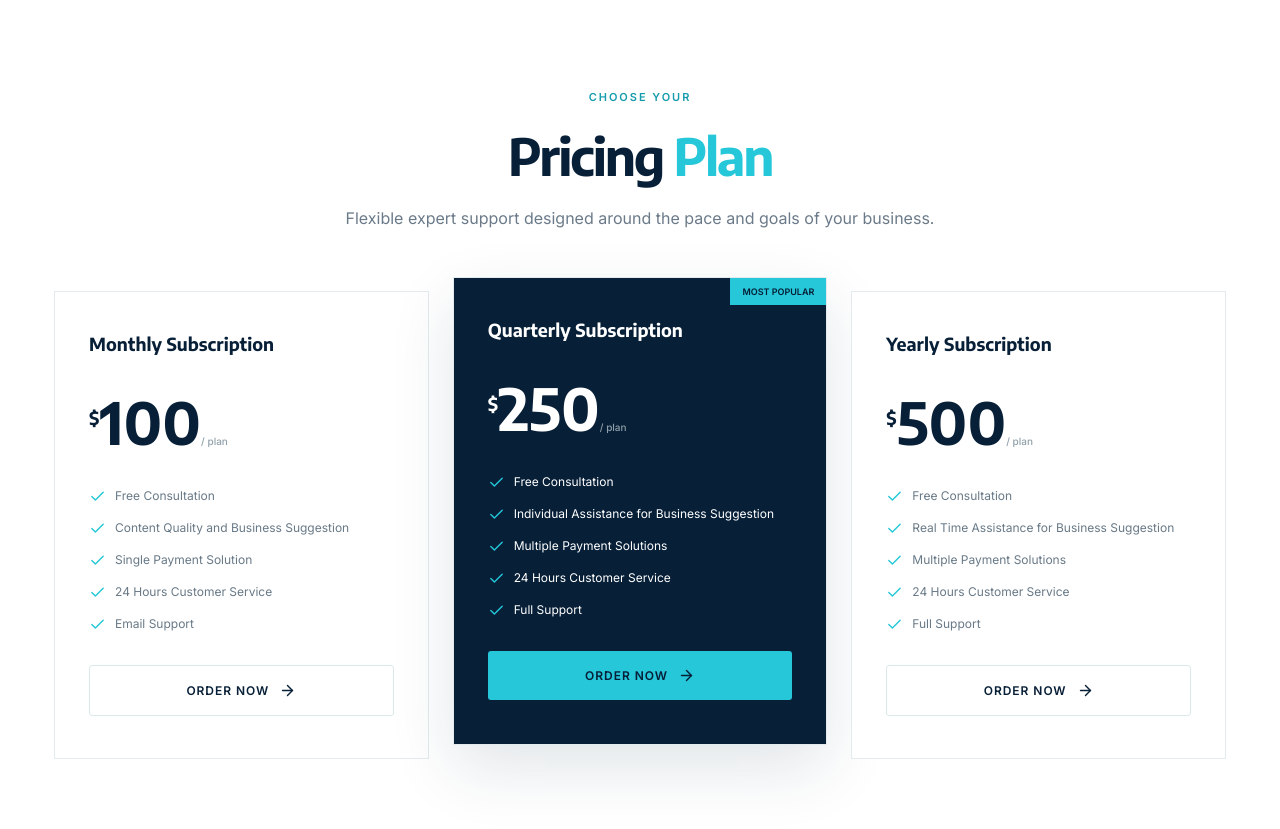
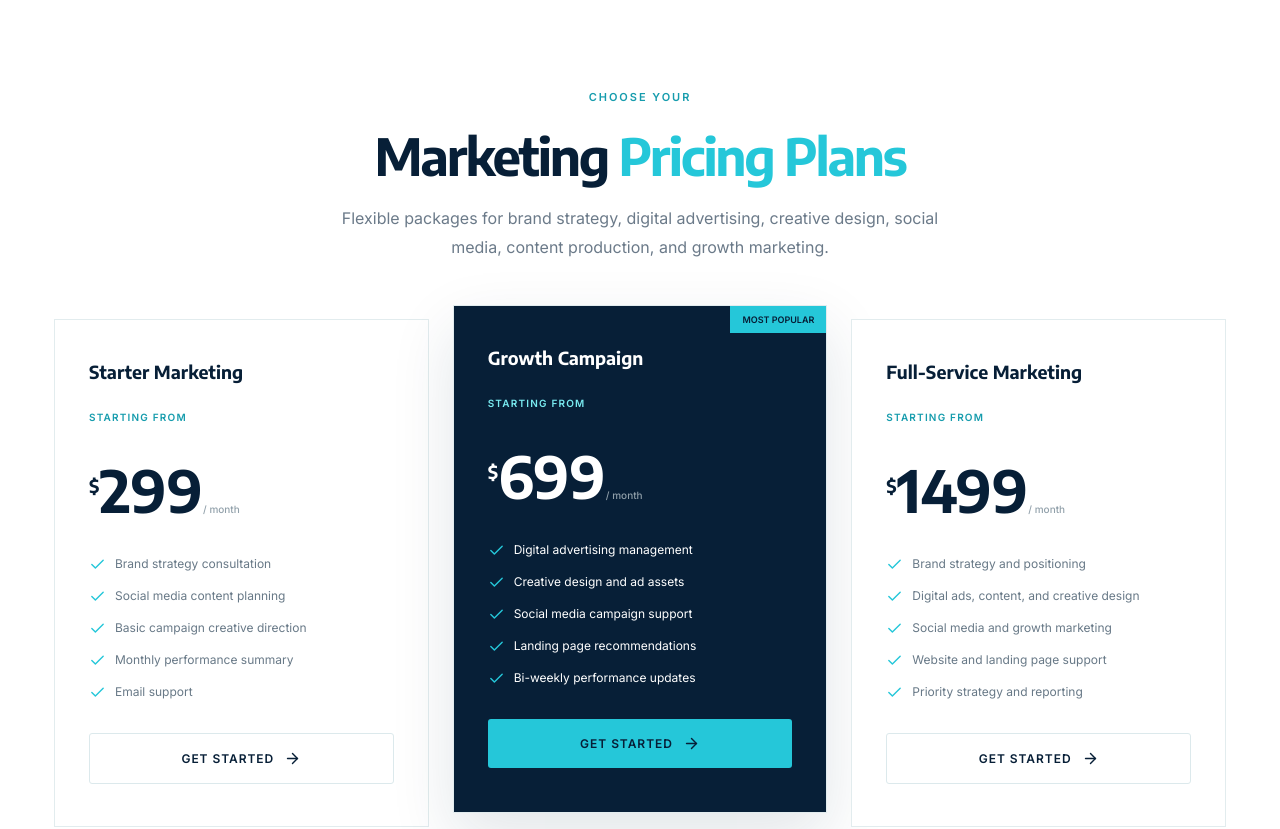
Before and after one commit to gptdevsoftix-stack/pexario, a React (Vite) app: page / in a window 1280 px wide. Shown: the part 3820-4649 px from the top of the page. Built offline with nearby package versions, Linux system fonts and the light colour scheme.

Commit message:
Update pricing plans and benefits for enhanced marketing clarity and appeal

```diff
--- a/src/App.jsx
+++ b/src/App.jsx
@@ -83,37 +83,37 @@ const features = [
 
 const plans = [
   {
-    name: "Monthly Subscription",
-    price: "100",
+    name: "Starter Marketing",
+    price: "299",
     benefits: [
-      "Free Consultation",
-      "Content Quality and Business Suggestion",
-      "Single Payment Solution",
-      "24 Hours Customer Service",
-      "Email Support",
+      "Brand strategy consultation",
+      "Social media content planning",
+      "Basic campaign creative direction",
+      "Monthly performance summary",
+      "Email support",
     ],
   },
   {
-    name: "Quarterly Subscription",
-    price: "250",
+    name: "Growth Campaign",
+    price: "699",
     featured: true,
     benefits: [
-      "Free Consultation",
-      "Individual Assistance for Business Suggestion",
-      "Multiple Payment Solutions",
-      "24 Hours Customer Service",
-      "Full Support",
+      "Digital advertising management",
+      "Creative design and ad assets",
+      "Social media campaign support",
+      "Landing page recommendations",
+      "Bi-weekly performance updates",
     ],
   },
   {
-    name: "Yearly Subscription",
-    price: "500",
+    name: "Full-Service Marketing",
+    price: "1499",
     benefits: [
-      "Free Consultation",
-      "Real Time Assistance for Business Suggestion",
-      "Multiple Payment Solutions",
-      "24 Hours Customer Service",
-      "Full Support",
+      "Brand strategy and positioning",
+      "Digital ads, content, and creative design",
+      "Social media and growth marketing",
+      "Website and landing page support",
+      "Priority strategy and reporting",
     ],
   },
 ];
@@ -368,11 +368,12 @@ function App() {
           <div className="section-heading">
             <span className="eyebrow dark">Choose Your</span>
             <h2>
-              Pricing <span>Plan</span>
+              Marketing <span>Pricing Plans</span>
             </h2>
             <p>
-              Flexible expert support designed around the pace and goals of your
-              business.
+              Flexible packages for brand strategy, digital advertising,
+              creative design, social media, content production, and growth
+              marketing.
             </p>
           </div>
           <div className="pricing-grid">
@@ -383,10 +384,11 @@ function App() {
               >
                 {plan.featured && <div className="popular">Most popular</div>}
                 <h3>{plan.name}</h3>
+                <div className="price-label">Starting from</div>
                 <div className="price">
                   <sup>$</sup>
                   {plan.price}
-                  <small>/ plan</small>
+                  <small>/ month</small>
                 </div>
                 <ul>
                   {plan.benefits.map((benefit) => (
@@ -396,7 +398,7 @@ function App() {
                     </li>
                   ))}
                 </ul>
-                <Button light={!plan.featured}>Order Now</Button>
+                <Button light={!plan.featured}>Get Started</Button>
               </article>
             ))}
           </div>
--- a/src/styles.css
+++ b/src/styles.css
@@ -26,6 +26,9 @@
 .footer-services,.footer-meaning{max-width:360px!important}
 .footer-services{margin-top:12px}
 .footer-meaning{color:#d7e6ee!important;font-weight:600}
+
+.price-label{margin-top:28px;color:#169cad;font-size:10px;font-weight:800;letter-spacing:.12em;text-transform:uppercase}
+.price-card.featured .price-label{color:var(--cyan2)}
 
 .contact-cta{background:var(--navy)!important;color:#fff;position:relative;overflow:hidden;display:grid!important;grid-template-columns:minmax(0,1fr) 330px;align-items:center}
 .contact-cta:before{content:"";position:absolute;inset:0;background-image:linear-gradient(rgba(255,255,255,.045) 1px,transparent 1px),linear-gradient(90deg,rgba(255,255,255,.045) 1px,transparent 1px);background-size:44px 44px}
```
